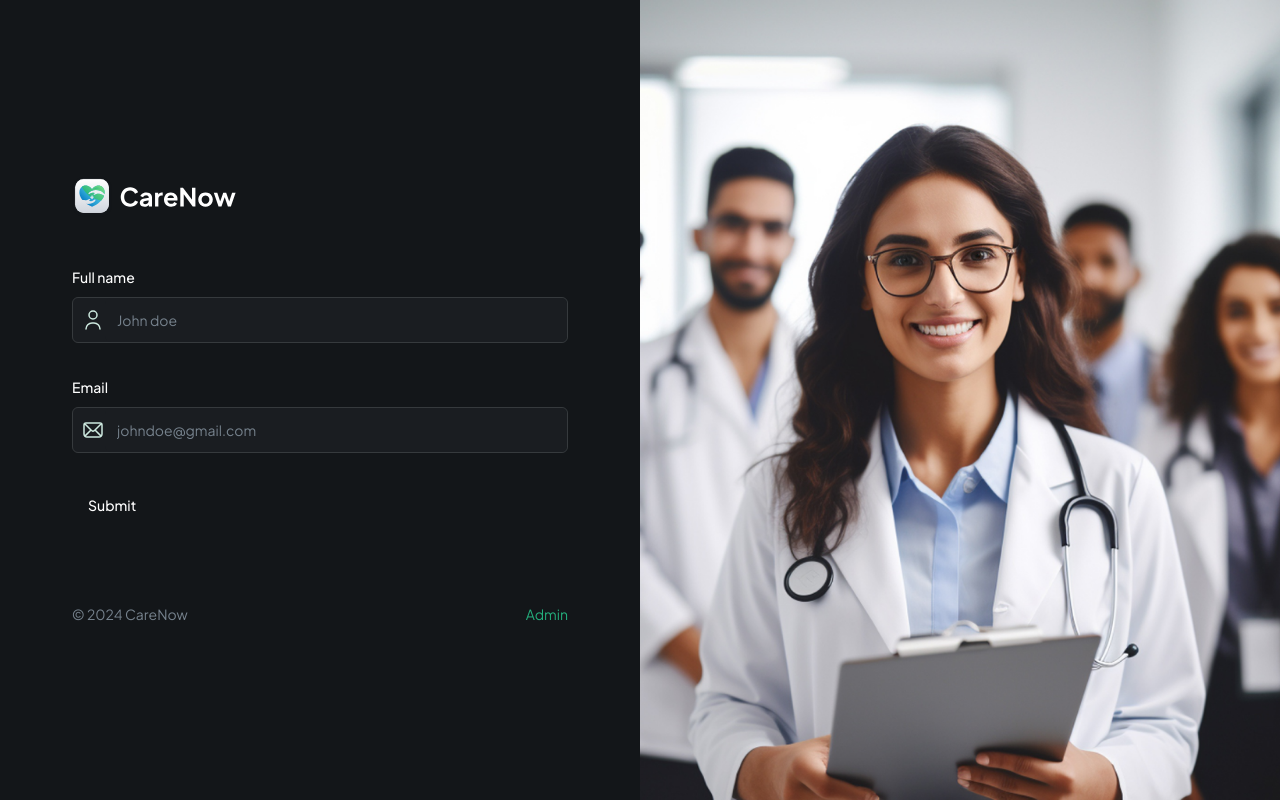
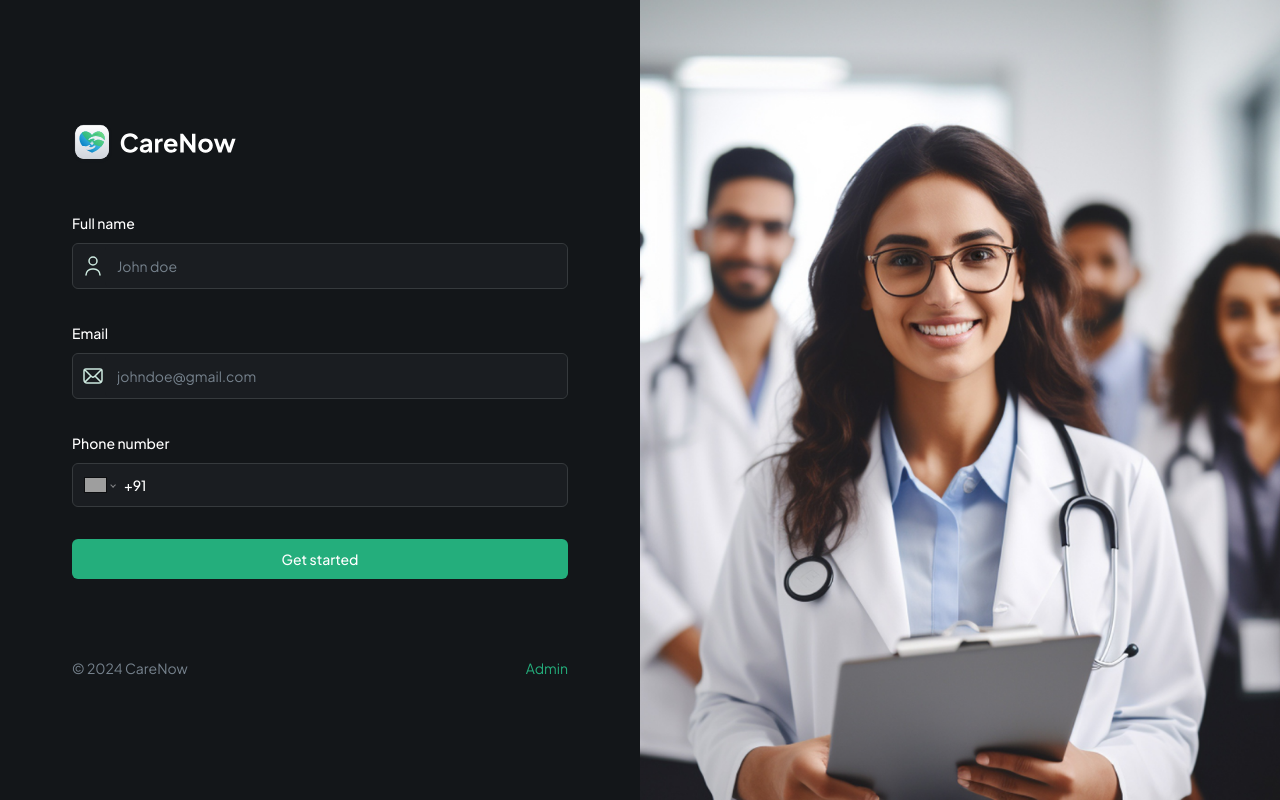
Before and after one commit to albin-baby-2002/carenow, a Next.js app: page / in a window 1280 px wide. Built offline with nearby package versions, Linux system fonts and the light colour scheme; grey boxes are pictures that could not be loaded.

Commit message:
completed setting up patient form and setup appwrite and added its env

```diff
--- a/components/CustomFormField.tsx
+++ b/components/CustomFormField.tsx
@@ -12,6 +12,8 @@ import { Input } from "./ui/input";
 import { Control } from "react-hook-form";
 import { FormFieldType } from "./forms/PatientForm";
 import Image from "next/image";
+import "react-phone-number-input/style.css";
+import PhoneInput from "react-phone-number-input";
 
 interface TCustomFormFieldProps {
   control: Control<any>;
@@ -58,6 +60,23 @@ const RenderField = ({
           </FormControl>
         </div>
       );
+    case FormFieldType.PHONE_INPUT:
+      return (
+        <FormControl>
+          <PhoneInput
+            defaultCountry="IN"
+            placeholder={props.placeholder}
+            international
+            withCountryCallingCode
+            value={field.value}
+            onChange={field.onChange}
+            className="input-phone"
+          />
+        </FormControl>
+      );
+
+    default:
+      break;
   }
 };
 
--- /dev/null
+++ b/components/SubmitButton.tsx
@@ -0,0 +1,32 @@
+import { Divide } from "lucide-react";
+import { Button } from "./ui/button";
+import Image from "next/image";
+
+interface TSubmitButtonProps {
+  Loading: boolean;
+  className?: string;
+  children: React.ReactNode;
+}
+
+const SubmitButton:React.FC<TSubmitButtonProps> = ({ Loading, className, children }) => {
+  return (
+    <Button
+      disabled={Loading}
+      type="submit"
+      className={className ?? "shad-primary-btn w-full"}
+    >
+      {Loading ? <div className="flex items-center gap-4">
+        <Image
+        src={"/assets/icons/loader.svg"}
+        alt="loader"
+        width={24}
+        height={24}
+        className="animate-spin"
+        />
+    ...loading
+      </div> : children}
+    </Button>
+  );
+};
+
+export default SubmitButton;
--- a/components/forms/PatientForm.tsx
+++ b/components/forms/PatientForm.tsx
@@ -6,6 +6,9 @@ import { z } from "zod";
 import { Button } from "@/components/ui/button";
 import { Form } from "@/components/ui/form";
 import CustomFormField from "../CustomFormField";
+import SubmitButton from "../SubmitButton";
+import { useState } from "react";
+import { patientFormSchema } from "@/lib/validation";
 
 export enum FormFieldType {
   INPUT = "input",
@@ -17,27 +20,30 @@ export enum FormFieldType {
   SKELETON = "skeleton",
 }
 
-const formSchema = z.object({
-  username: z.string().min(2, {
-    message: "Username must be at least 2 characters.",
-  }),
-  email: z.string().email("enter a valid email"),
-});
-
 const PatientForm = () => {
-
-  const form = useForm<z.infer<typeof formSchema>>({
-    resolver: zodResolver(formSchema),
+  const [isLoading, setIsLoading] = useState(false);
+  const form = useForm<z.infer<typeof patientFormSchema>>({
+    resolver: zodResolver(patientFormSchema),
     defaultValues: {
       username: "",
       email: "",
+      phone: "",
     },
   });
 
-  function onSubmit(values: z.infer<typeof formSchema>) {
-    console.log(values);
+  async function onSubmit({
+    username,
+    email,
+    phone,
+  }: z.infer<typeof patientFormSchema>) {
+    setIsLoading(true);
+
+    try {
+      const userData = { username, email, phone };
+    } catch (error) {
+      console.log(error);
+    }
   }
-
 
   return (
     <Form {...form}>
@@ -62,8 +68,17 @@ const PatientForm = () => {
           iconAlt="email"
         />
 
-        <Button type="submit">Submit</Button>
+        <CustomFormField
+          fieldType={FormFieldType.PHONE_INPUT}
+          control={form.control}
+          name="phone"
+          label="Phone number"
+          placeholder="+91 9456239999"
+          iconSrc="/assets/icons/email.svg"
+          iconAlt="phone"
+        />
 
+        <SubmitButton Loading={isLoading}>Get started</SubmitButton>
       </form>
     </Form>
   );
--- /dev/null
+++ b/lib/validation.ts
@@ -0,0 +1,12 @@
+import { z } from "zod";
+
+export const patientFormSchema = z.object({
+  username: z
+    .string()
+    .min(2, {
+      message: "Username must be at least 2 characters.",
+    })
+    .max(50, { message: "Username must be at most 50 characters" }),
+  email: z.string().email("Enter a valid email address"),
+  phone: z.string().refine((phone) => /^\+\d{10,15}$/.test(phone),"Invalid phone number"),
+});
--- a/package.json
+++ b/package.json
@@ -17,9 +17,11 @@
     "lucide-react": "^0.408.0",
     "next": "14.2.4",
     "next-themes": "^0.3.0",
+    "node-appwrite": "^13.0.0",
     "react": "^18",
     "react-dom": "^18",
     "react-hook-form": "^7.52.1",
+    "react-phone-number-input": "^3.4.3",
     "tailwind-merge": "^2.4.0",
     "tailwindcss-animate": "^1.0.7",
     "zod": "^3.23.8"
```
Also changed, not shown: lib/appwrite.config.ts (added, +21 -0 lines), 1 other file (tests, documents, lock files or other folders).
